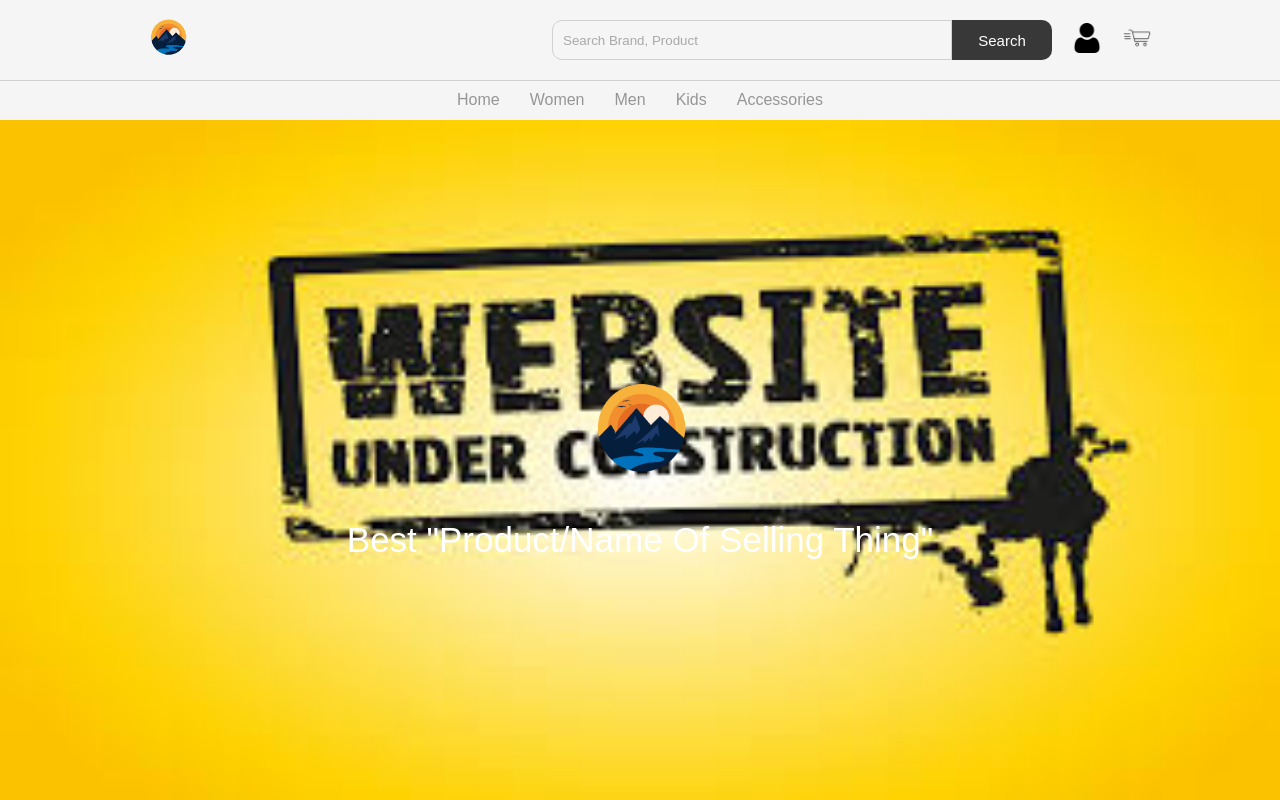
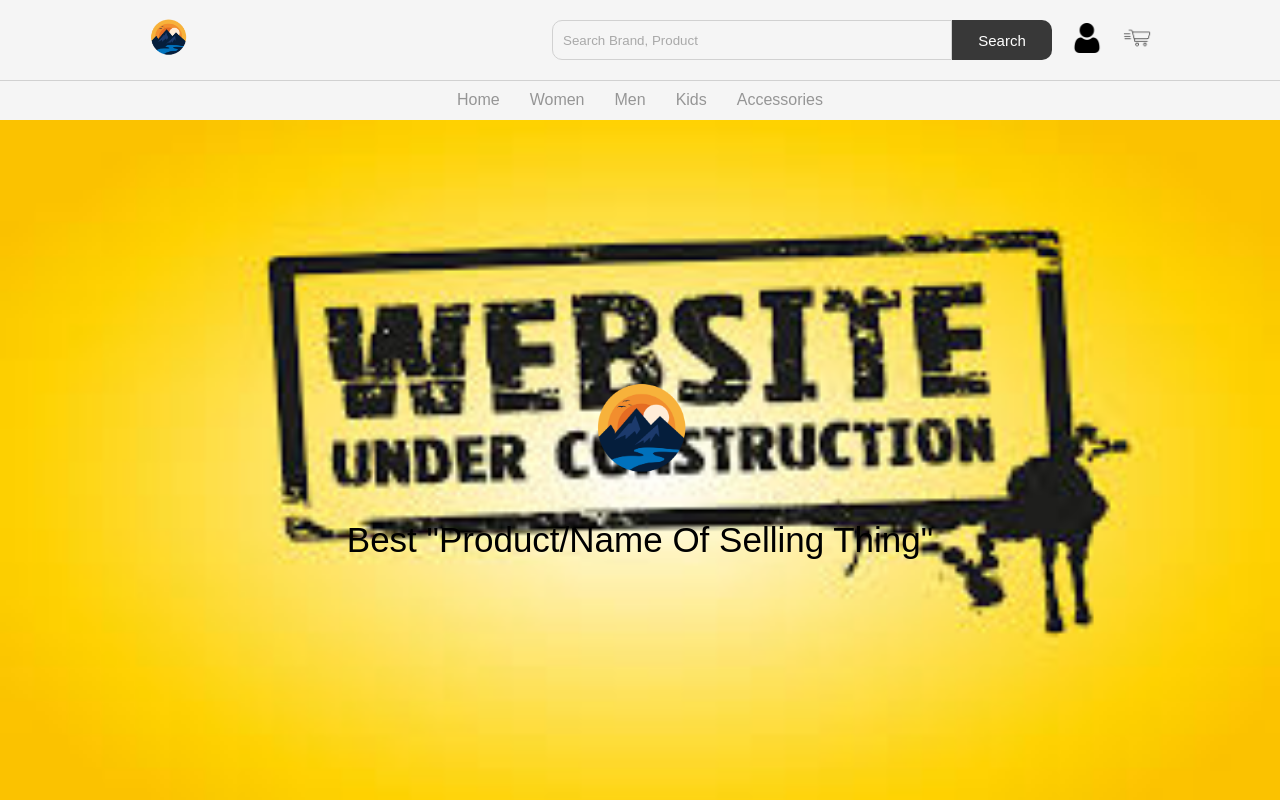
Before and after one commit to NilsL06/NilsL06.github.io, a plain HTML site: page index.html in a window 1280 px wide. Shown: the top 800 px of the page. Drawn offline with Linux system fonts and the light colour scheme; files whose address does not match are found by name.

Commit message:
added more comments and changed a little bit of code

```diff
--- a/css/style.css
+++ b/css/style.css
@@ -20,7 +20,7 @@
 .hero-section .sub-heading{
     margin-top: 10px;
     text-align: center;
-    color: #fff;
+    color: #000000;
     text-transform: capitalize;
     font-size: 35px;
     font-weight: 300;
```
Also changed, not shown: 404.html (+4 -0 lines), index.html (+1 -1 lines), product.html (+28 -3 lines), search.html (+7 -0 lines).
